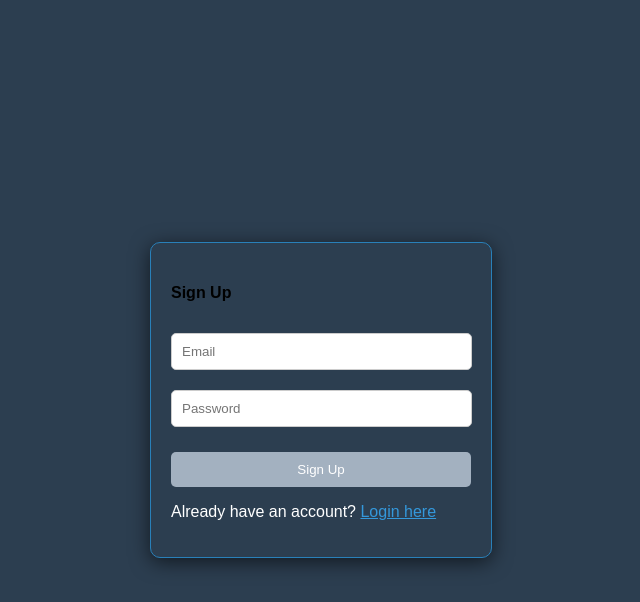
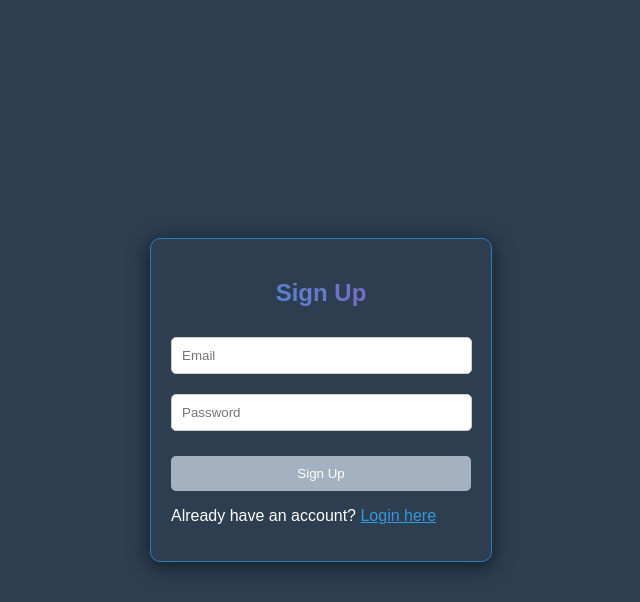
Before and after one commit to patelvandan11/chatbot, a Flask app: page /signup in a window 1280 px wide. Shown: the top 602 px of the page, without its empty margins (319-959 px from the left). Run offline with Flask 3, Linux system fonts and the light colour scheme.

Commit message:
Update signup.html

```diff
--- a/templates/signup.html
+++ b/templates/signup.html
@@ -8,7 +8,7 @@
 </head>
 <body>
     <div class="login">
-        <h4>Sign Up</h4>
+        <h2 class="signin">Sign Up</h2>
         <form method="POST">
             <input type="email" name="email" placeholder="Email" required>
             <br>
```
